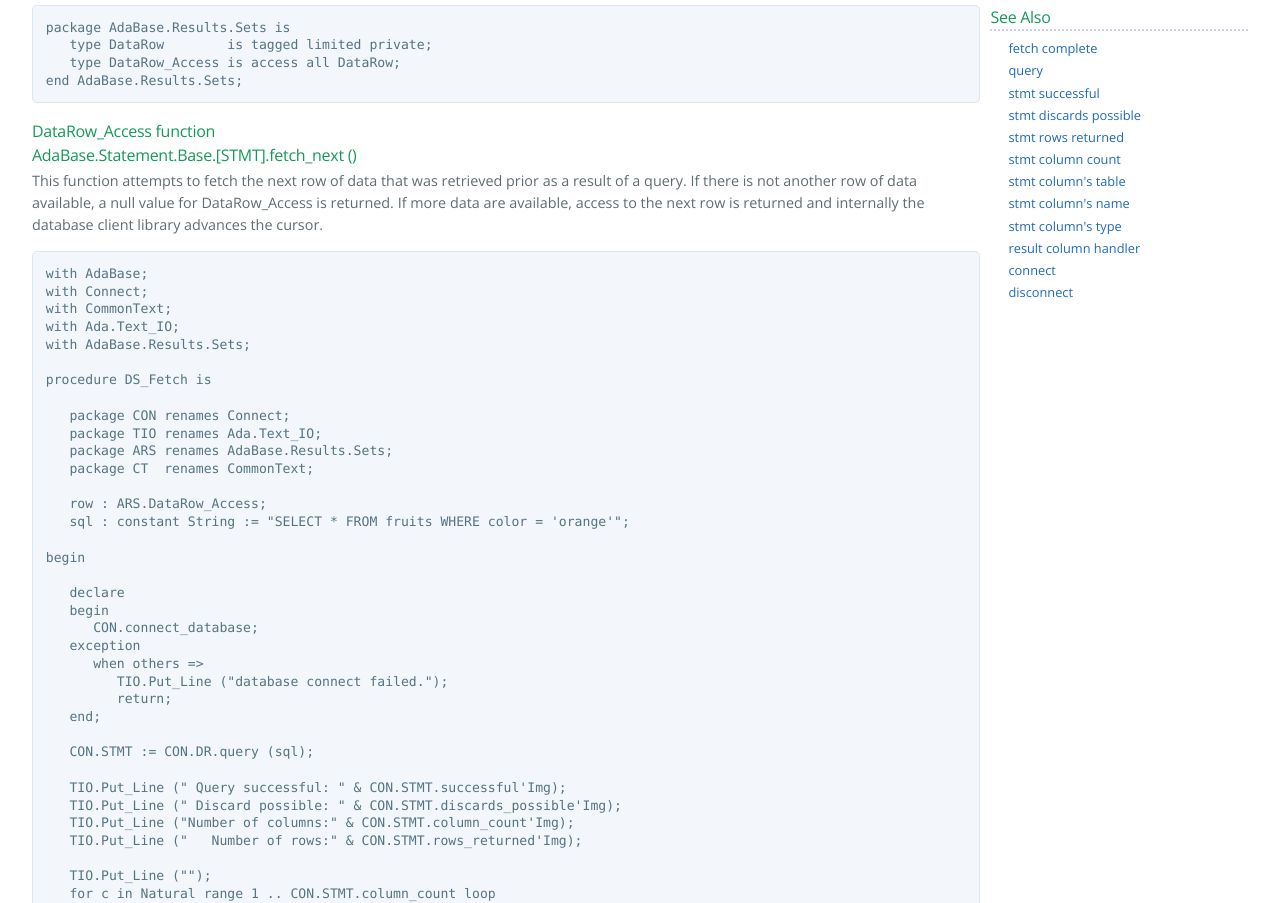
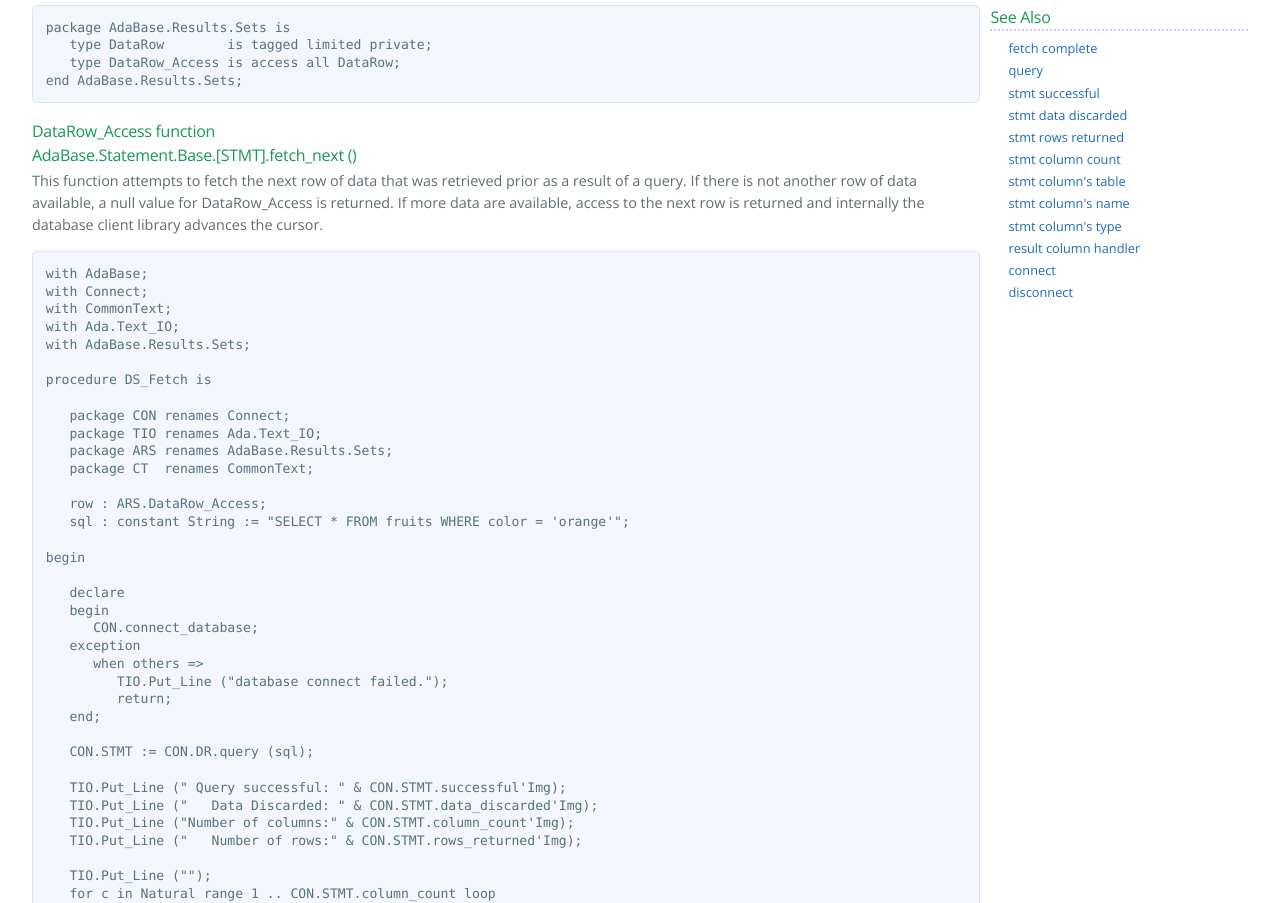
Before and after one commit to jrmarino/AdaBase, a Jekyll site: the page built from stmt_fetch_next.md, in a window 1280 px wide and 1400 px high. Shown: the part 124-1027 px from the top of the window. Built offline with Jekyll 4.4.1, drawn with Linux system fonts in a browser that asks for light colours; some of the changed text lies outside the part shown.

Commit message:
rename discards_possible to data_discarded in docs

```diff
--- a/_config.yml
+++ b/_config.yml
@@ -110,8 +110,8 @@ defaults:
        stmt_successful: '<a href="stmt_successful.html">stmt successful</a>'
        f_successful: '<a href="stmt_successful.html">func successful</a>'
 
-       stmt_discards_possible: '<a href="stmt_discards_possible.html">stmt discards possible</a>'
-       f_discards_possible: '<a href="stmt_discards_possible.html">func discards_possible</a>'
+       stmt_data_discarded: '<a href="stmt_discards_possible.html">stmt data discarded</a>'
+       f_data_discarded: '<a href="stmt_discards_possible.html">func data_discarded</a>'
 
        stmt_rows_returned: '<a href="stmt_rows_returned.html">stmt rows returned</a>'
        f_rows_returned: '<a href="stmt_rows_returned.html">func rows_returned</a>'
--- a/stmt_fetch_next.md
+++ b/stmt_fetch_next.md
@@ -49,7 +49,7 @@ begin
    CON.STMT := CON.DR.query (sql);
 
    TIO.Put_Line (" Query successful: " & CON.STMT.successful'Img);
-   TIO.Put_Line (" Discard possible: " & CON.STMT.discards_possible'Img);
+   TIO.Put_Line ("   Data Discarded: " & CON.STMT.data_discarded'Img);
    TIO.Put_Line ("Number of columns:" & CON.STMT.column_count'Img);
    TIO.Put_Line ("   Number of rows:" & CON.STMT.rows_returned'Img);
 
@@ -85,7 +85,7 @@ end DS_Fetch;
 <br/>
 <pre class="output">
  Query successful: TRUE
- Discard possible: FALSE
+   Data Discarded: FALSE
 Number of columns: 4
    Number of rows: 7
 
@@ -124,7 +124,7 @@ Column 4:
     <li>{{ page.complete }}</li>
     <li>{{ page.query }}</li>
     <li>{{ page.stmt_successful }}</li>
-    <li>{{ page.stmt_discards_possible }}</li>
+    <li>{{ page.stmt_data_discarded }}</li>
     <li>{{ page.stmt_rows_returned }}</li>
     <li>{{ page.stmt_column_count }}</li>
     <li>{{ page.stmt_column_table }}</li>
```
Also changed, not shown: index.md (+1 -1 lines), stmt_discards_possible.md (+2 -2 lines).
